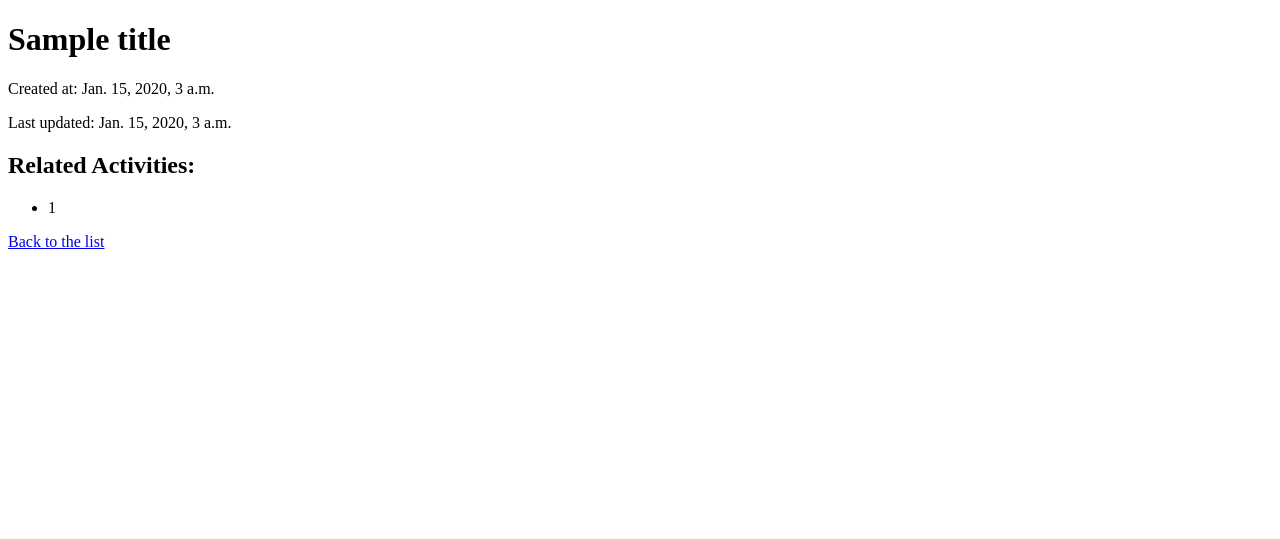
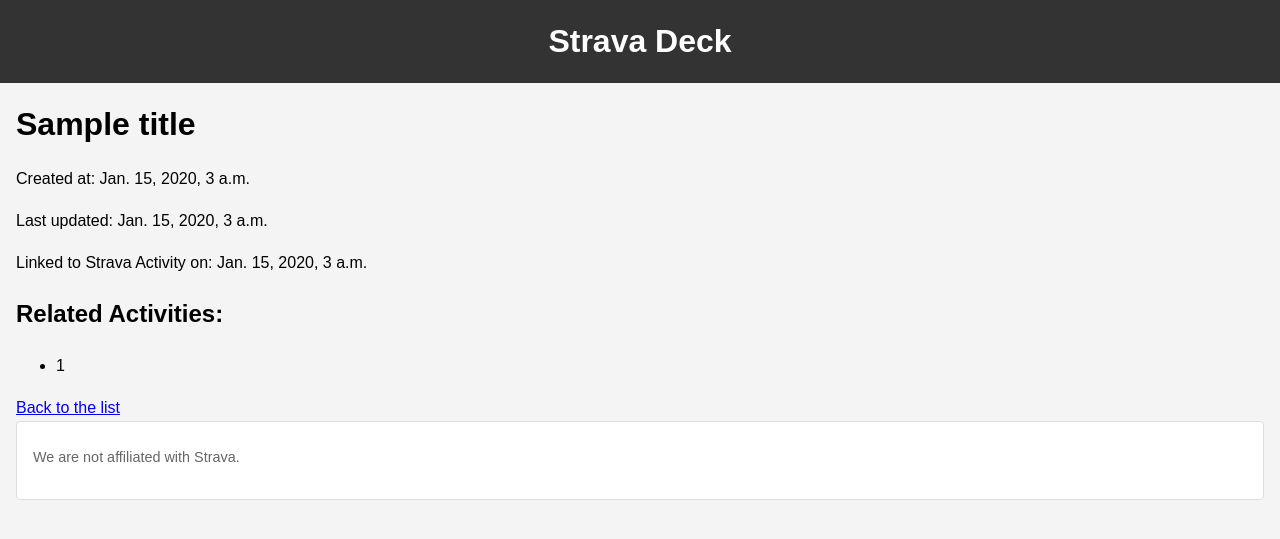
Before and after one commit to roryhr/activity-title, a Django app: page /1/ in a window 1280 px wide. Shown: the top 539 px of the page. Run offline with Django 5.2, Linux system fonts and the light colour scheme; tables that the repository leaves empty hold one stand-in row (values such as "Sample post").

Commit message:
Style the detail view a bit

```diff
--- a/titles/templates/titles/detail.html
+++ b/titles/templates/titles/detail.html
@@ -4,12 +4,20 @@
 <html lang="en">
 <head>
     <meta charset="UTF-8">
+    <meta name="viewport" content="width=device-width, initial-scale=1.0">
     <title>{{ title.title }}</title>
+    {% load static %}
+    <link rel="stylesheet" href="{% static 'css/styles.css' %}">
 </head>
 <body>
-    <h1>{{ title.title }}</h1>
-    <p>Created at: {{ title.created_at }}</p>
-    <p>Last updated: {{ title.updated_at }}</p>
+    <header>
+        <h1>Strava Deck</h1>
+    </header>
+    <main>
+        <h1>{{ title.title }}</h1>
+        <p>Created at: {{ title.created_at }}</p>
+        <p>Last updated: {{ title.updated_at }}</p>
+        <p>Linked to Strava Activity on: {{ title.used_at }}</p>
 
     <h2>Related Activities:</h2>
     <ul>
@@ -21,5 +29,11 @@
     </ul>
 
     <a href="{% url 'titles:index' %}">Back to the list</a>
+
+        <section class="strava-login">
+            <p class="affiliation-note">We are not affiliated with Strava.</p>
+        </section>
+    </main>
+
 </body>
 </html>
```
Also changed, not shown: titles/strava.py (+2 -5 lines), README.md.
